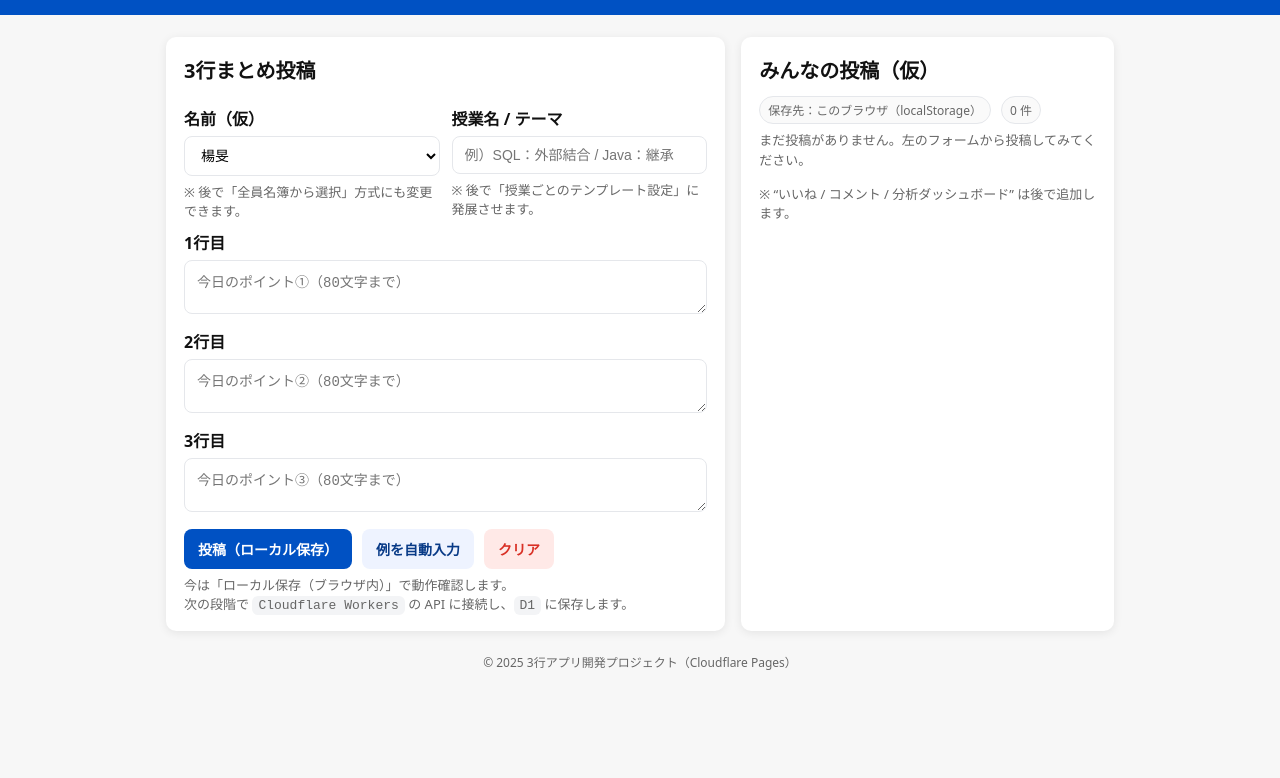
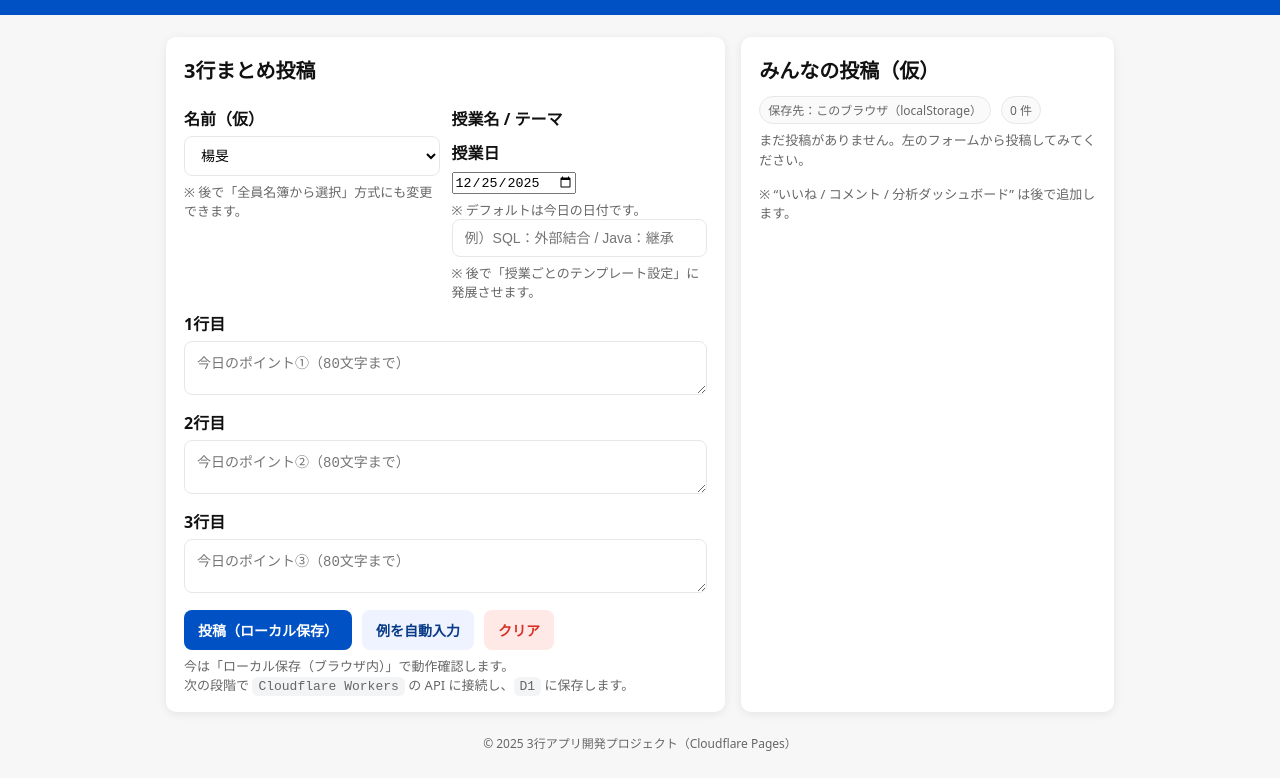
Before and after one commit to yangjinxu345-cell/three-lines-frontend, a plain HTML site: page index.html in a window 1280 px wide. Shown: the part 93-871 px from the top of the page. Before the commit the page ends 800 px from the top, so only its background shows below. Drawn offline with Linux system fonts and the light colour scheme.

Commit message:
Update index.html

```diff
--- a/index.html
+++ b/index.html
@@ -163,6 +163,10 @@
 
         <div>
           <label for="lesson">授業名 / テーマ</label>
+          <label for="classDate">授業日</label>
+          <input id="classDate" type="date" />
+          <div class="hint">※ デフォルトは今日の日付です。</div>
+
           <input id="lesson" type="text" placeholder="例）SQL：外部結合 / Java：継承" />
           <div class="hint">※ 後で「授業ごとのテンプレート設定」に発展させます。</div>
         </div>
@@ -216,6 +220,15 @@
 
     const $ = (id) => document.getElementById(id);
 
+    (function initDate() {
+        const d = new Date();
+        const pad = n => String(n).padStart(2, "0");
+        const today = `${d.getFullYear()}-${pad(d.getMonth()+1)}-${pad(d.getDate())}`;
+        const el = document.getElementById("classDate");
+        if (el) el.value = today;
+      })();
+
+
     function nowJSTString() {
       // ブラウザのローカル時刻をそのまま表示（日本時間PCならJST）
       const d = new Date();
@@ -252,6 +265,8 @@
     function validateInput(student, lesson, l1, l2, l3) {
       if (!student) return "名前を選んでください。";
       if (!lesson.trim()) return "授業名 / テーマを入力してください。";
+      if (!classDate) return "授業日を選択してください。";
+
       const lines = [l1, l2, l3].map(s => s.trim());
       if (lines.some(s => !s)) return "1～3行目をすべて入力してください。";
       return null;
@@ -277,6 +292,8 @@
             <span>🧑 ${escapeHtml(p.student)}</span>
             <span>📘 ${escapeHtml(p.lesson)}</span>
             <span>🕒 ${escapeHtml(p.createdAtText)}</span>
+            <span>📅 ${escapeHtml(p.classDate)}</span>
+
           </div>
           <ol class="lines">
             <li>${escapeHtml(p.line1)}</li>
@@ -311,6 +328,8 @@
       const line1 = $("line1").value;
       const line2 = $("line2").value;
       const line3 = $("line3").value;
+      const classDate = $("classDate").value;
+
 
       const err = validateInput(student, lesson, line1, line2, line3);
       if (err) {
@@ -318,11 +337,13 @@
         return;
       }
 
+
       const posts = loadPosts();
       const post = {
         id: crypto.randomUUID ? crypto.randomUUID() : String(Date.now()),
         student,
         lesson: lesson.trim(),
+        classDate,
         line1: line1.trim(),
         line2: line2.trim(),
         line3: line3.trim(),
```
